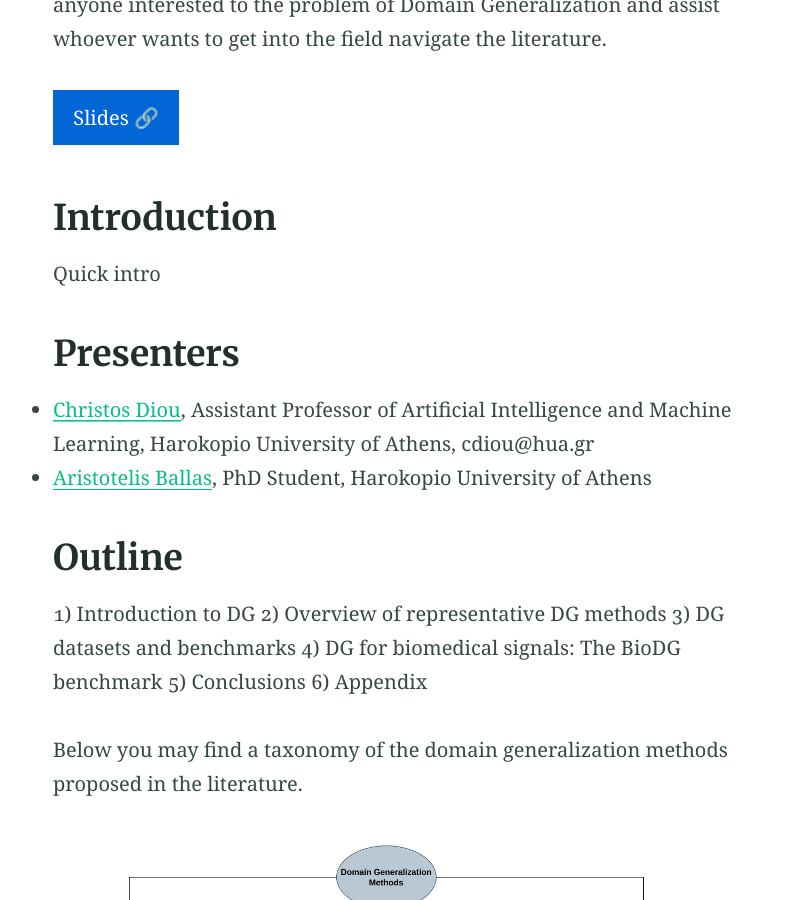
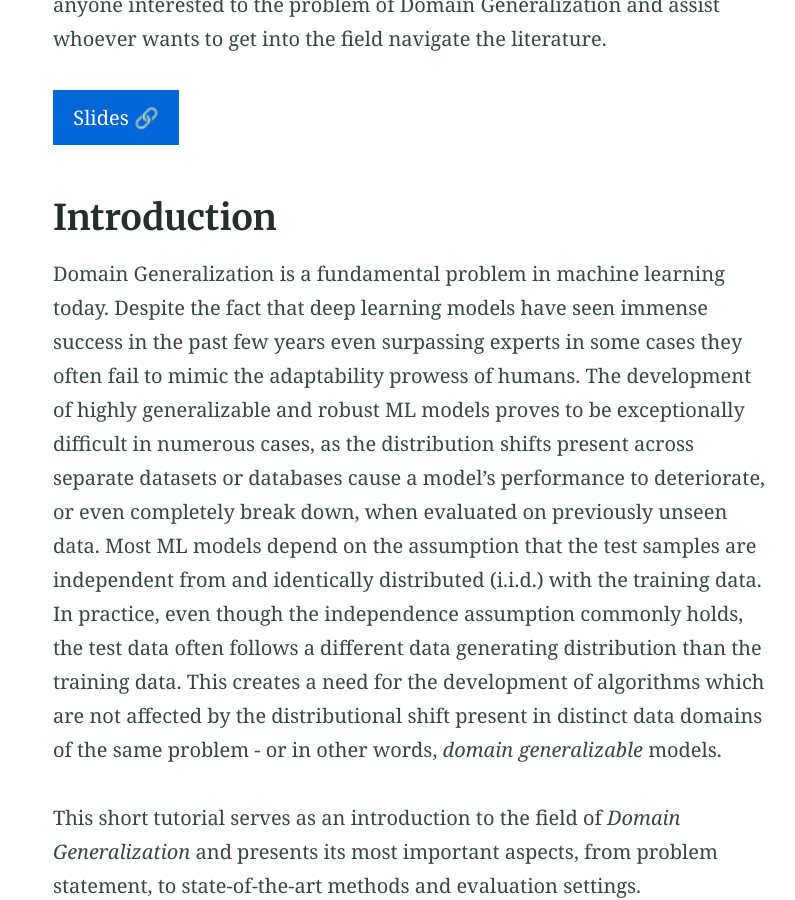
Before and after one commit to bds-dgtutorial/bds-dgtutorial.github.io, a Jekyll site: the page built from index.md, in a window 1280 px wide and 900 px high, scrolled down 574 px. Shown: the whole window, without its empty margins (230-1025 px from the left). Built offline with Jekyll 4.4.1, drawn with Linux system fonts in a browser that asks for light colours; some of the changed text lies outside the part shown.

Commit message:
landpage update

```diff
--- a/index.md
+++ b/index.md
@@ -16,7 +16,25 @@ and assist whoever wants to get into the field navigate the literature.
 
 ## Introduction
 
-Quick intro
+Domain Generalization is a fundamental problem in
+machine learning today. Despite the fact that
+deep learning models have seen immense success in
+the past few years even surpassing experts in some
+cases they often fail to mimic the adaptability
+prowess of humans. The development of highly generalizable
+and robust ML models proves to be exceptionally difficult
+in numerous cases, as the distribution shifts present across
+separate datasets or databases cause a model’s performance
+to deteriorate, or even completely break down, when
+evaluated on previously unseen data.
+Most ML models depend on the assumption that the test
+samples are independent from and identically distributed (i.i.d.) with the training data. In practice, even though the independence assumption
+commonly holds, the test data often follows
+a different data generating distribution than the training data. This creates a need for the development of algorithms which are not affected
+by the distributional shift present in distinct data domains of the same problem - or in other words, *domain generalizable* models.
+
+This short tutorial serves as an introduction to the field of
+*Domain Generalization* and presents its most important aspects, from problem statement, to state-of-the-art methods and evaluation settings.
 
 ## Presenters
 
@@ -24,12 +42,12 @@ Quick intro
 - [Aristotelis Ballas](https://aristotelisballas@github.io), PhD Student, Harokopio University of Athens
 
 ## Outline
-1) Introduction to DG
-2) Overview of representative DG methods
-3) DG datasets and benchmarks
-4) DG for biomedical signals: The BioDG benchmark
-5) Conclusions
-6) Appendix
+1. Introduction to DG
+2. Overview of representative DG methods
+3. DG datasets and benchmarks
+4. DG for biomedical signals: The BioDG benchmark
+5. Conclusions
+6. Appendix
 
 Below you may find a taxonomy of the domain generalization methods
 proposed in the literature.
```
Also changed, not shown: other parts of index.md (+1 -1 lines).
